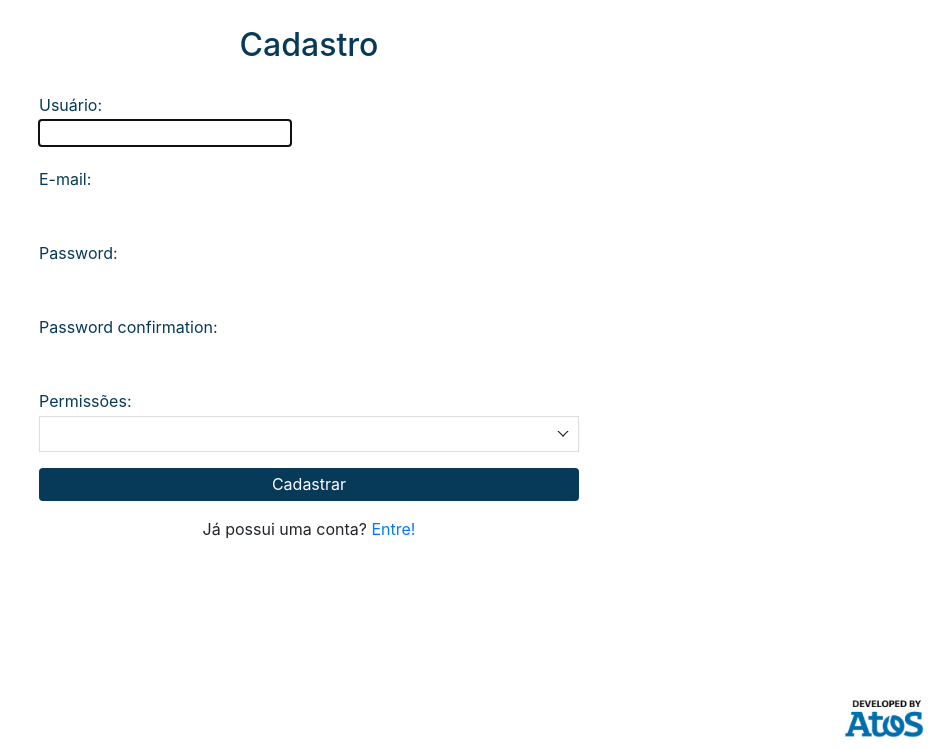
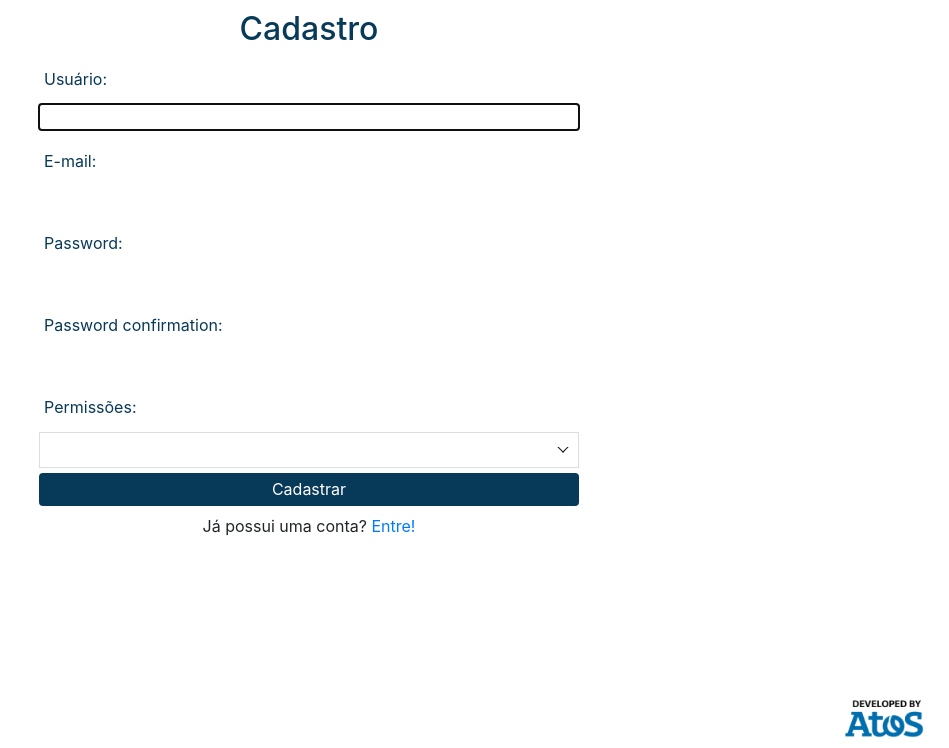
Before and after one commit to SergioTanakaAtos/Processo_de_Escalonamento, a Django app: page /register/ in a window 1280 px wide. Shown: the part 52-800 px from the top of the page, without its empty margins (331-1280 px from the left). Run offline with Django 5.2, Linux system fonts and the light colour scheme; some libraries are stand-ins or nearby versions.

Commit message:
Adicionei pequenos ajustes no register.py no front

```diff
--- a/users/templates/users/register.html
+++ b/users/templates/users/register.html
@@ -36,6 +36,8 @@
 
     .container {
         padding-top: 2px;
+        flex-direction: column;
+        display: flex;
     }
 
     .form-group {
@@ -71,12 +73,12 @@
         position: relative;
     }
 
-    .form-control {
+    .form-label {
         display: inline-block;
         position: relative;
     }
 
-    .form-control>input {
+    .form-label {
         padding: 10px 5px;
     }
 
@@ -108,31 +110,37 @@
         color: #073958;
         text-decoration: none;
     }
+
+    .labels{
+        flex-direction: column;
+        display: flex;
+        border: solid 1px solid;
+    }
 </style>
-<div class="container mt-4">
+<div class="container mt-2">
     <div class="row justify-content-center">
         <div class="col-md-6">
-            <h2 class="text-center mb-4">Cadastro</h2>
+            <h2 class="text-center mb-1">Cadastro</h2>
             <form id="cadastroForm" method="post" action="{% url 'register' %}">
                 {% csrf_token %}
 
-                <div class="mb-3">
-                    <label for="{{ form.username.id }}" class="form-label d-block">{{ form.username.label }}:</label>
+                <div class="mb-1 labels">
+                    <label for="{{ form.username.id }}" class="form-label">{{ form.username.label }}:</label>
                     {{ form.username }}
                 </div>
-                <div class="mb-3">
-                    <label for="{{ form.email.id }}" class="form-label d-block">{{ form.email.label }}:</label>
+                <div class="mb-1 labels">
+                    <label for="{{ form.email.id }}" class="form-label">{{ form.email.label }}:</label>
                     {{ form.email }}
                 </div>
-                <div class="mb-3">
-                    <label for="{{ form.password1.id }}" class="form-label d-block">{{ form.password1.label }}:</label>
+                <div class="mb-1 labels">
+                    <label for="{{ form.password1.id }}" class="form-label">{{ form.password1.label }}:</label>
                     {{ form.password1 }}
                 </div>
-                <div class="mb-3">
-                    <label for="{{ form.password2.id }}" class="form-label d-block">{{ form.password2.label }}:</label>
+                <div class="mb-1 labels">
+                    <label for="{{ form.password2.id }}" class="form-label">{{ form.password2.label }}:</label>
                     {{ form.password2 }}
                 </div>
-                <div class="mb-3">
+                <div class="mb-1 labels">
                     <label for="permissions" class="form-label">Permissões:</label>
                     <select multiple class="form-select" name="permissions" id="permissions">
                         {% for group in groups %}
@@ -140,14 +148,14 @@
                         {% endfor %}
                     </select>
                 </div>
-                <button type="submit" class="btn btn-primary btn-block ">Cadastrar</button>
+                <button type="submit" class="btn btn-primary btn-block">Cadastrar</button>
             </form>
             {% if error %}
                 <div class="alert alert-danger mt-3" role="alert">
                     {{ error }}
                 </div>
             {% endif %}
-            <div class="text-center mt-3">
+            <div class="text-center mt-2">
                 <p>Já possui uma conta? <a href="{% url 'login' %}">Entre!</a></p>
             </div>
         </div>
```
